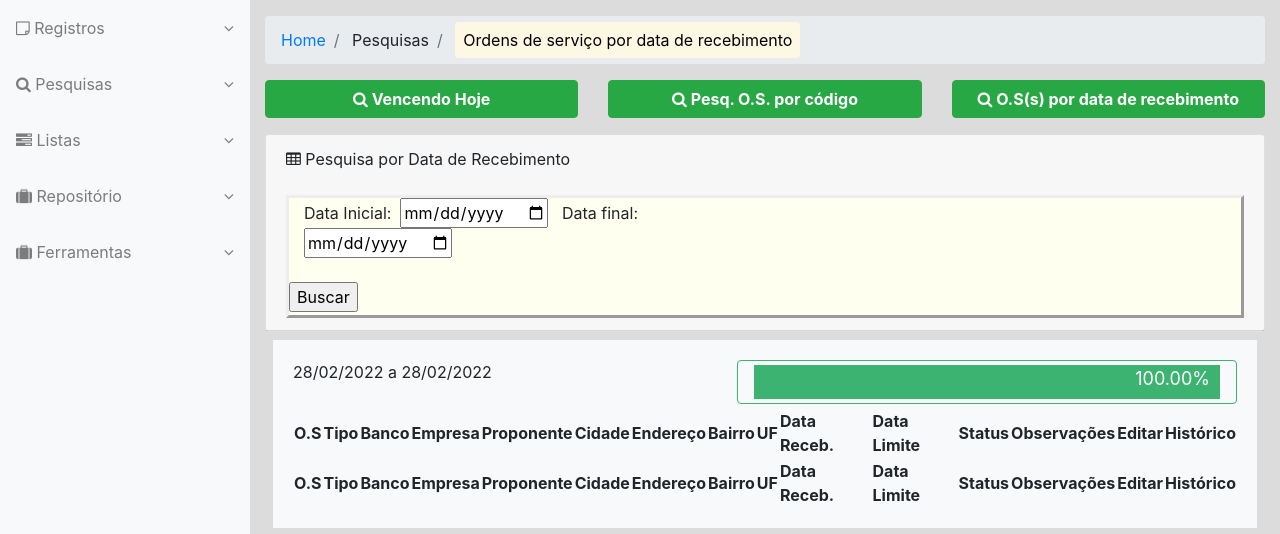
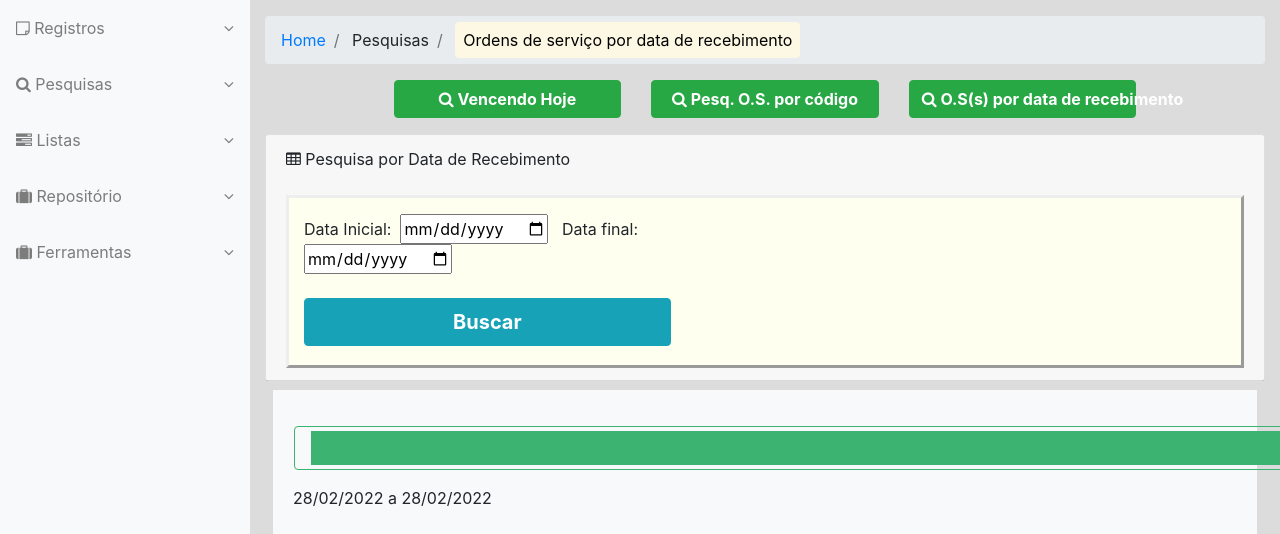
Before and after one commit to Ivonilson/prjABG, a PHP site: template view/pesquisa-por-data-receb.php in a window 1280 px wide. Shown: the part 56-590 px from the top of the page. Run offline with PHP 8.4, Linux system fonts and the light colour scheme; the template is opened without the code that fills it, so the values that code supplies are empty; a user stored in the database is signed in; some libraries are stand-ins or nearby versions.

Commit message:
update views

```diff
--- a/includes/bootstrap-css.php
+++ b/includes/bootstrap-css.php
@@ -1,4 +1,4 @@
-	<link rel="stylesheet" type="text/css" href="bootstrap-4.1.3/css/bootstrap.min.css">
+	<link rel="stylesheet" type="text/css" href="../bootstrap-4.1.3/css/bootstrap.min.css">
 	<link rel="stylesheet" type="text/css" href="../bibliotecas/font-awesome/css/font-awesome.min.css">
 	<link rel="stylesheet" type="text/css" href="../bibliotecas/datatables/dataTables.bootstrap4.css">
 	<link rel="stylesheet" type="text/css" href="../css/sb-admin.min.css">
--- a/view/demandas-do-dia.php
+++ b/view/demandas-do-dia.php
@@ -9,7 +9,6 @@
 	<meta charset="utf-8">
 	<meta name="viewport" content="width=device-width, initial-scale=1, shrink-to-fit=no">
 	<title>Demandas do Dia</title>
-	<link rel="stylesheet" type="text/css" href="../bootstrap-4.1.3/css/bootstrap.min.css">
 	<?php require_once 'includes/bootstrap-css.php'; ?>
 </head>
 <body class="bg-dark fixed-nav sticky-footer" id="page-top">
@@ -41,7 +40,7 @@
 				</div>
 
 				<div class="col">
-					<a href="?pagina=pesquisa-por-data-entrega" class="botoes-atalho-cons" title="Pesq. por data de entrega"><i class="fa fa-search " aria-hidden="true"></i> O.S(s) por data de recebimento </a>
+					<a href="?pagina=pesquisa-por-data-entrega" class="botoes-atalho-cons" title="Pesq. por data de entrega"><i class="fa fa-search " aria-hidden="true"></i> O.S(s) por data de entrega </a>
 				</div>
 
 			</div>
--- a/view/pesquisa-por-data-receb.php
+++ b/view/pesquisa-por-data-receb.php
@@ -31,17 +31,17 @@
 				</li>
 			</ol>
 
-			<div class="row mb-3">
+			<div class="row mb-3 justify-content-center">
 
-				<div class="col">
+				<div class="col-lg-3 col">
 					<a href="?pagina=demandas-do-dia" class="botoes-atalho-cons" title="Demandas vencendo hoje"><i class="fa fa-search " aria-hidden="true"></i> Vencendo Hoje </a>
 				</div>
 
-				<div class="col">
+				<div class="col-lg-3 col">
 					<a href="?pagina=pesquisa-por-os" class="botoes-atalho-cons" title="Pesq. O.S. por código"><i class="fa fa-search" aria-hidden="true"></i> Pesq. O.S. por código </a>
 				</div>
 
-				<div class="col">
+				<div class="col-lg-3 col">
 					<a href="?pagina=pesquisa-por-data-entrega" class="botoes-atalho-cons" title="Pesq. por data de entrega"><i class="fa fa-search " aria-hidden="true"></i> O.S(s) por data de recebimento </a>
 				</div>
 
@@ -53,7 +53,7 @@
 					<br>
 					<br>
 					<form method="post" class="background-form-cons">
-						<div class="col-lg-5 col-md-4 col-sm-12 col-xs-12">
+						<div id="div-ipt-data-form-cons">
 							<span>Data Inicial:&nbsp&nbsp</span><input type="date" name="data_inicial">&nbsp&nbsp&nbsp<span>Data final:&nbsp&nbsp</span><input type="date" name="data_final">
 							<br><br>
 						</div>
@@ -66,10 +66,13 @@
 			<div id="row-tbl-consulta">
 				<div class="card-body">
 
-				<!-- BARRA DE PROGRESSO -->
-				<div barra-progresso="barraProgresso" class="progresso pr-3 pl-3 pt-1 pb-1 ml-3 float-right  rounded" title="Percentual de serviços finalizados">
-					<div></div>
+				<div class="row">
+					<!-- BARRA DE PROGRESSO -->
+					<div barra-progresso="barraProgresso" class="progresso pr-3 pl-3 pt-1 pb-1 m-3 col rounded" title="Percentual de serviços finalizados">
+						<div></div>
+					</div>
 				</div>
+
 
 					<table class="tbl-consulta" id="dataTable" width="100%" cellspacing="0">
 						<thead class="thead-light">
@@ -158,7 +161,7 @@
 								$conexao = null;
 								}
 							} else {
-								echo "<span class='text-danger'>NENHUM DADO RETORNADO.</span><br><br>";
+								//echo "<span class='text-danger'>NENHUM DADO RETORNADO.</span><br><br>";
 							}
 							?>
 						</tbody>
```
